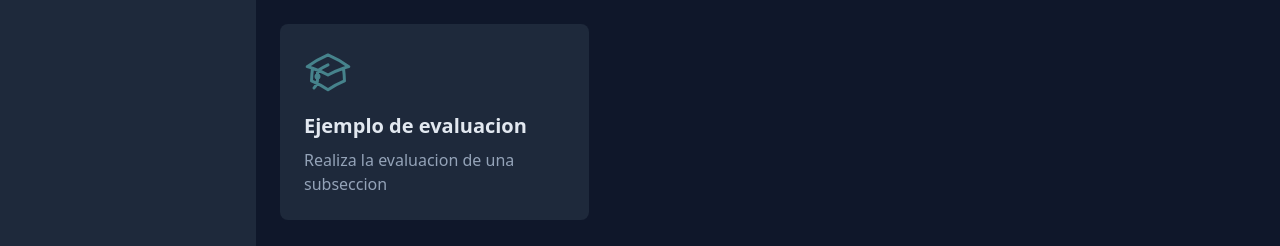
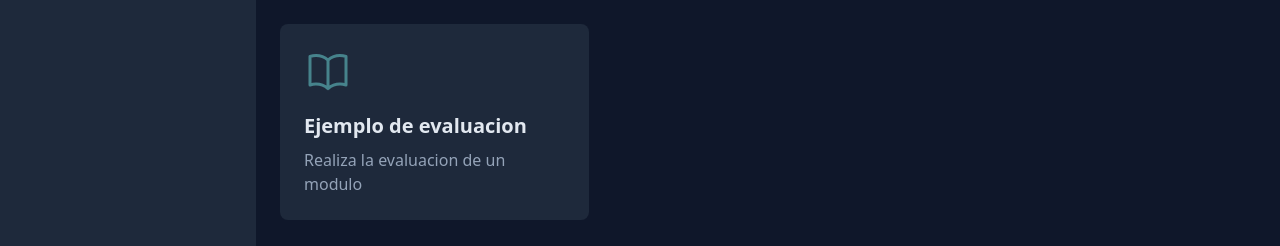
Before and after one commit to mita08mm/Py-Educa, a React (Vite) app in the folder frontend/: page / in a window 1280 px wide. Shown: the part 408-654 px from the top of the page. Built offline with nearby package versions, Linux system fonts and the light colour scheme.

Commit message:
fix: update icon and text for evaluation example link

```diff
--- a/frontend/src/App.tsx
+++ b/frontend/src/App.tsx
@@ -100,10 +100,10 @@ function App() {
                 to="/evaluation-example"
                 className="bg-[#1E293B] p-6 rounded-lg hover:bg-[#334155] transition-colors"
               >
-                <AcademicCapIcon className="h-12 w-12 text-[#46838C] mb-4" />
+                <BookOpenIcon className="h-12 w-12 text-[#46838C] mb-4" />
                 <h2 className="text-xl font-bold text-[#E2E8F0] mb-2">Ejemplo de evaluacion</h2>
                 <p className="text-[#94A3B8]">
-                  Realiza la evaluacion de una subseccion
+                  Realiza la evaluacion de un modulo
                 </p>
               </Link>
             </>
```
